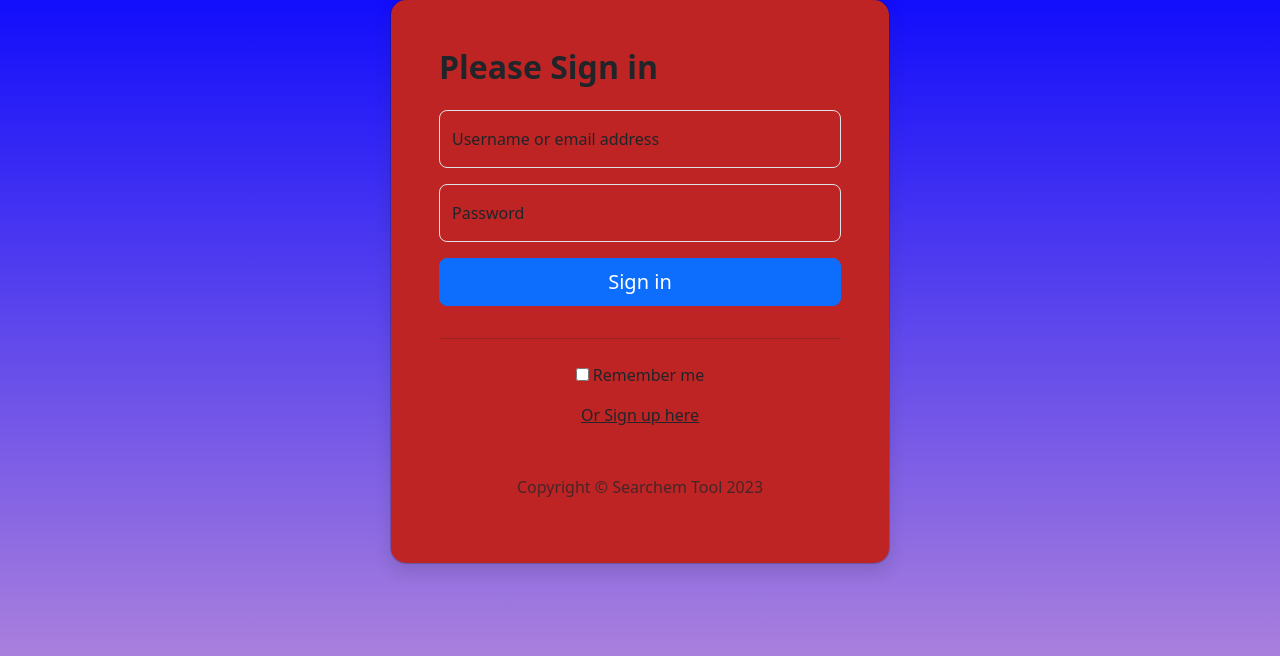
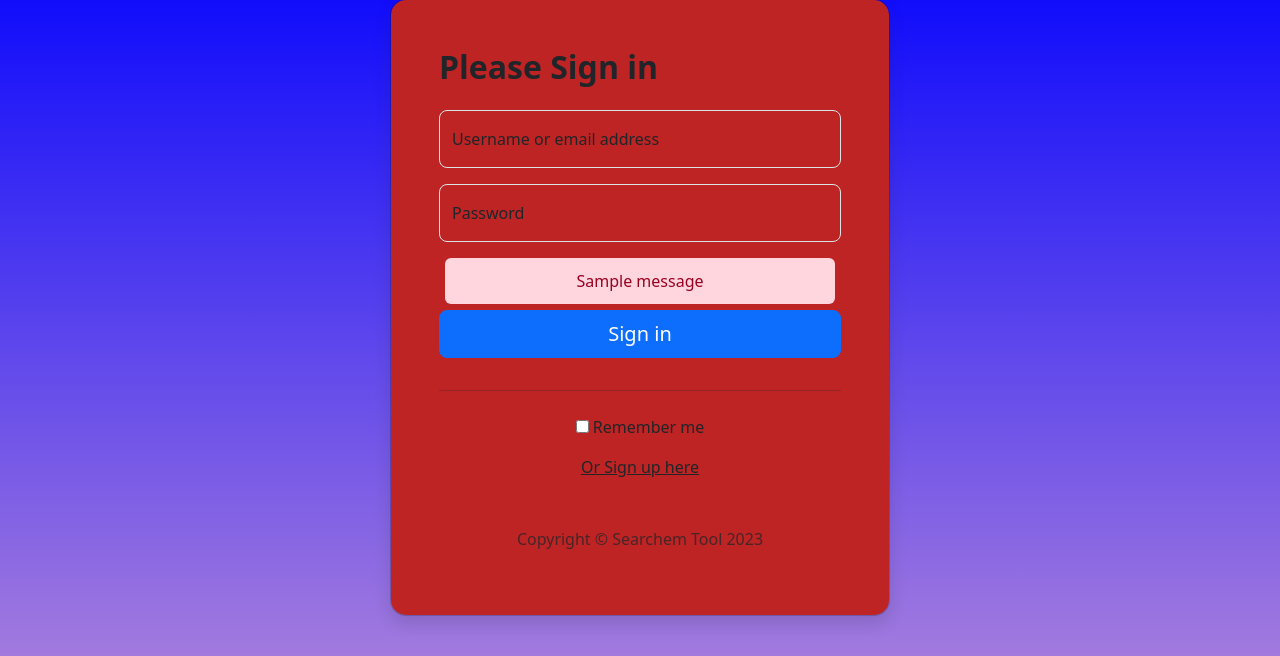
Before and after one commit to pmayog/searchemtool, a Flask app: page /signin in a window 1280 px wide. Shown: the part 77-733 px from the top of the page. Run offline with Flask 2, Linux system fonts and the light colour scheme; tables that the repository leaves empty hold one stand-in row (values such as "Sample post"); one stand-in notice (Sample message) is shown; some libraries are stand-ins or nearby versions.

Commit message:
Update sign_in.html

```diff
--- a/templates/sign_in.html
+++ b/templates/sign_in.html
@@ -69,6 +69,13 @@
       padding-bottom: 30%;
       width: 100%;
       }
+
+      .alert {
+            padding: 10px;
+            margin: 6px;
+            color: #970020;
+            background-color: #ffd5de;
+        }
     </style>
 
 
@@ -86,15 +93,19 @@
                 </div>
 
                 <div class="modal-body p-5 pt-0">
-                  <form class="">
+                  <form method="POST">
                     <div class="form-floating mb-3">
-                      <input type="email" class="form-control rounded-3" id="floatingInput" placeholder="name@example.com">
+                      <input type="text" class="form-control rounded-3" id="floatingInput" placeholder="name@example.com" name="enter">
                       <label for="floatingInput">Username or email address</address></label>
                     </div>
                     <div class="form-floating mb-3">
-                      <input type="email" class="form-control rounded-3" id="floatingInput" placeholder="name@example.com">
+                      <input type="password" name="password" class="form-control rounded-3" id="floatingInput" placeholder="name@example.com">
                       <label for="floatingInput">Password</label>
                     </div>
+                    {% for message in get_flashed_messages() %}
+                        <div class="alert">{{ message }}</div>
+                    {% endfor %}
+
                     <button class="w-100 mb-2 btn btn-lg rounded-3 btn-primary" type="submit">Sign in</button>
                     <hr class="my-4">
                     <div class="checkbox mb-3 cb1">
@@ -107,6 +118,7 @@
                   <p class="mt-5 mb-3 text-muted">Copyright &copy; Searchem Tool 2023</p>
 
                 </div>
+
           </form>
         </main>
   </header>
```
